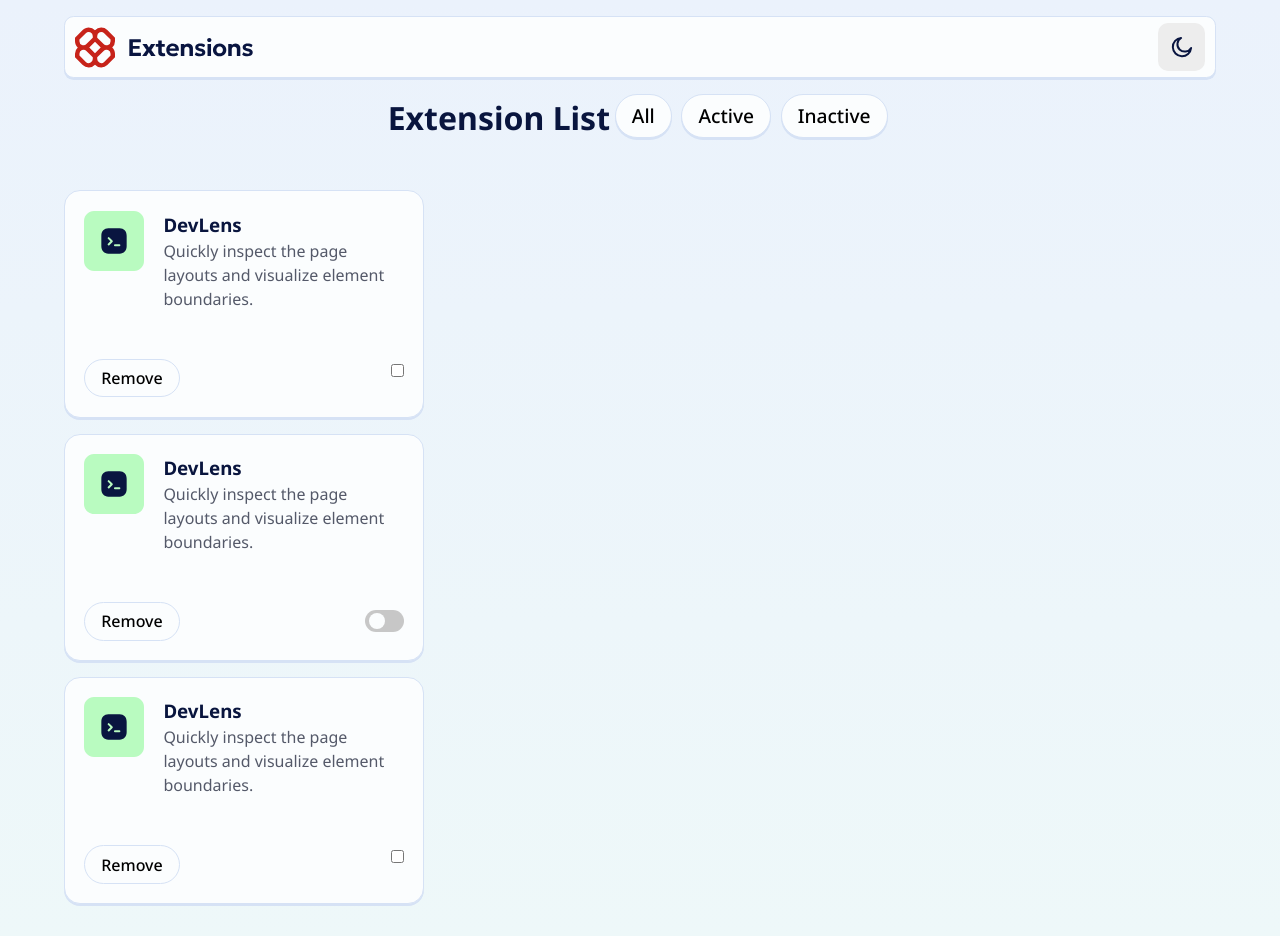
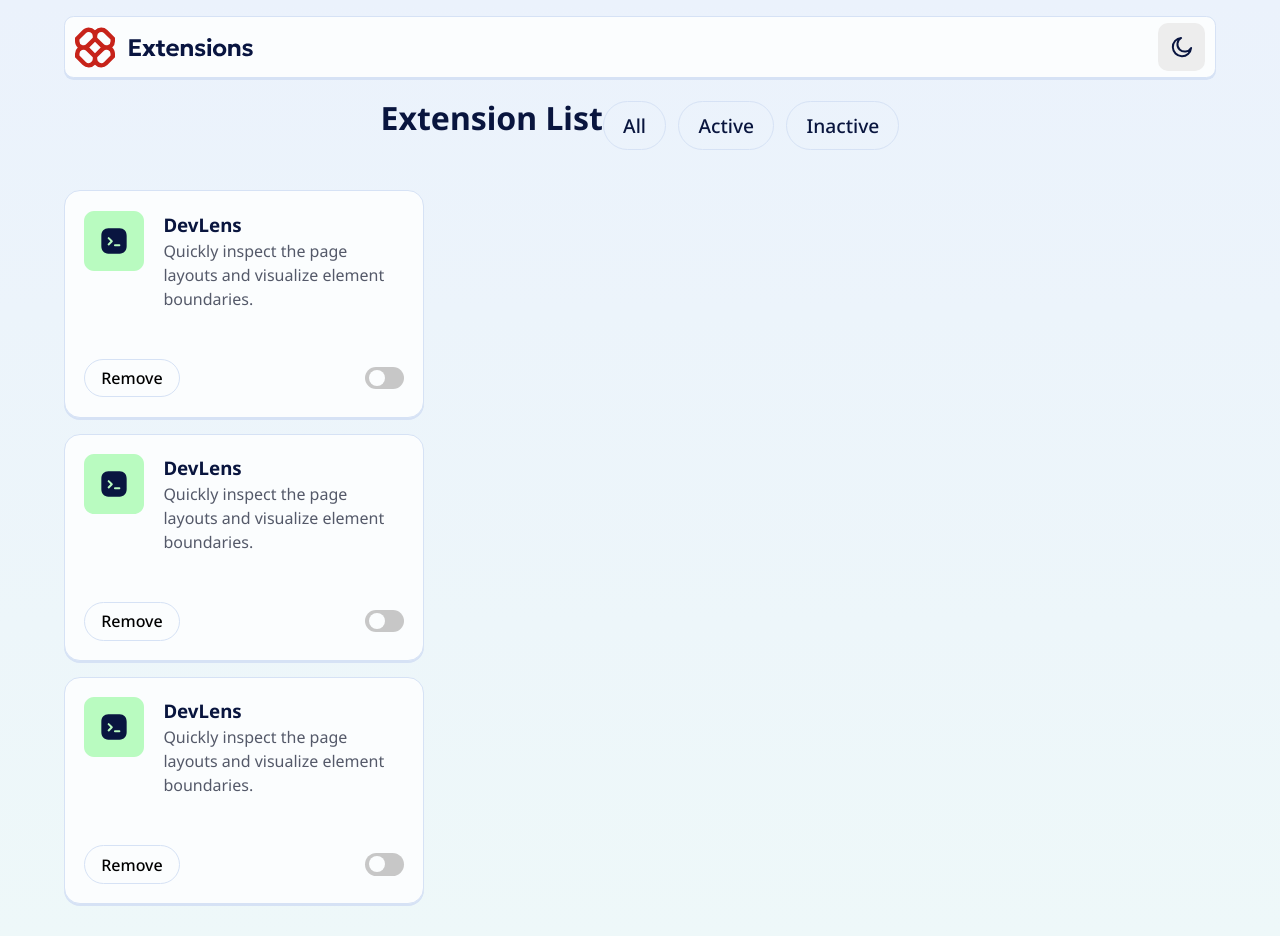
Before and after one commit to gilotin/-Frontend-Mentor-Browser-extension-manager-UI, a React (Vite) app in the folder Browser extension menager UI/: page / in a window 1280 px wide. Built offline with nearby package versions, Linux system fonts and the light colour scheme.

Commit message:
feat: added filter buttons CSS

```diff
--- a/Browser extension menager UI/src/App.css
+++ b/Browser extension menager UI/src/App.css
@@ -103,26 +103,56 @@ body {
 /* Filter bar-menu */
 
 .filter__bar {
+
+    /* To try container query for justify-content */
     margin-bottom: calc(var(--margin-bottom) * 2);
     display: flex;
+    flex-direction: row;
     flex-wrap: wrap;
-    justify-content: center
-}
-
-.filter__header {
-    margin-bottom: var(--margin-bottom)
+    justify-content: center;
+    align-items: center;
 }
 
 
-.filter__button {
-    margin-inline: .3rem;
-    font-size: 1.2rem;
+
+.filter__header {
+    margin-bottom: var(--margin-bottom);
 }
 
-.filter__button:active {
-    background-color: var(--red-700);
+.filter__button-list {
+    display: flex;
+    gap: .75rem
+}
+
+.filter__input {
+    appearance: none;
+}
+
+.filter__input-label {
+    border: var(--border);
+    padding: .6rem 1.2rem;
+    border-radius: 2rem;
+    font-weight: 500;
+    font-size: 1.2rem;
+
+}
+
+.filter__input:checked+.filter__input-label {
+    background: var(--red-700);
     color: var(--neutral-0);
 }
+
+.filter__input:hover+.filter__input-label {
+    background: var(--red-400);
+    cursor: pointer;
+}
+
+.filter__input:focus+.filter__input-label {
+    outline: 2px solid var(--red-700);
+    outline-offset: 1px;
+}
+
+
 
 .extension__card {
     border: var(--border);
@@ -203,5 +233,5 @@ body {
 
 .button__toggle:focus+.toggle__label {
     outline: 2px solid var(--red-700);
-    outline-offset: 2px;
+    outline-offset: 1px;
 }
--- a/Browser extension menager UI/src/App.tsx
+++ b/Browser extension menager UI/src/App.tsx
@@ -15,9 +15,24 @@ function App() {
             <div className="filter__bar">
                 <h1 className="filter__header">Extension List</h1>
                 <div className="filter__button-list">
-                    <button className="button filter__button">All</button>
-                    <button className="button filter__button">Active</button>
-                    <button className="button filter__button">Inactive</button>
+                    <div className="filter-button__container">
+                        <input className="filter__input" type="checkbox" id="filter__all" />
+                        <label className="filter__input-label" htmlFor="filter__all">
+                            All
+                        </label>
+                    </div>
+                    <div className="filter-button__container">
+                        <input className="filter__input" type="checkbox" id="filter__active" />
+                        <label className="filter__input-label" htmlFor="filter__active">
+                            Active
+                        </label>
+                    </div>
+                    <div className="filter-button__container">
+                        <input className="filter__input" type="checkbox" id="filter__inactive" />
+                        <label className="filter__input-label" htmlFor="filter__inactive">
+                            Inactive
+                        </label>
+                    </div>
                 </div>
             </div>
 
@@ -38,8 +53,9 @@ function App() {
                 </section>
                 <div className="card__menu">
                     <button className="button card__button">Remove</button>
-                    <div className="button__toggle">
-                        <input type="checkbox" id="check" />
+                    <div className="toggle__container">
+                        <input className="button__toggle" type="checkbox" id="toggle__button1" />
+                        <label htmlFor="toggle__button1" className="toggle__label"></label>
                     </div>
                 </div>
             </article>
@@ -61,8 +77,8 @@ function App() {
                 <div className="card__menu">
                     <button className="button card__button">Remove</button>
                     <div className="toggle__container">
-                        <input className="button__toggle" type="checkbox" id="toggle__button" />
-                        <label htmlFor="toggle__button" className="toggle__label"></label>
+                        <input className="button__toggle" type="checkbox" id="toggle__button2" />
+                        <label htmlFor="toggle__button2" className="toggle__label"></label>
                     </div>
                 </div>
             </article>
@@ -84,8 +100,13 @@ function App() {
                 <div className="card__menu">
                     <button className="button card__button">Remove</button>
 
-                    <div className="button__toggle">
-                        <input type="checkbox" id="check" />
+                    <div className="toggle__container">
+                        <input
+                            className="button__toggle"
+                            type="checkbox"
+                            id="toggle__button3       "
+                        />
+                        <label htmlFor="toggle__button3       " className="toggle__label"></label>
                     </div>
                 </div>
             </article>
```
